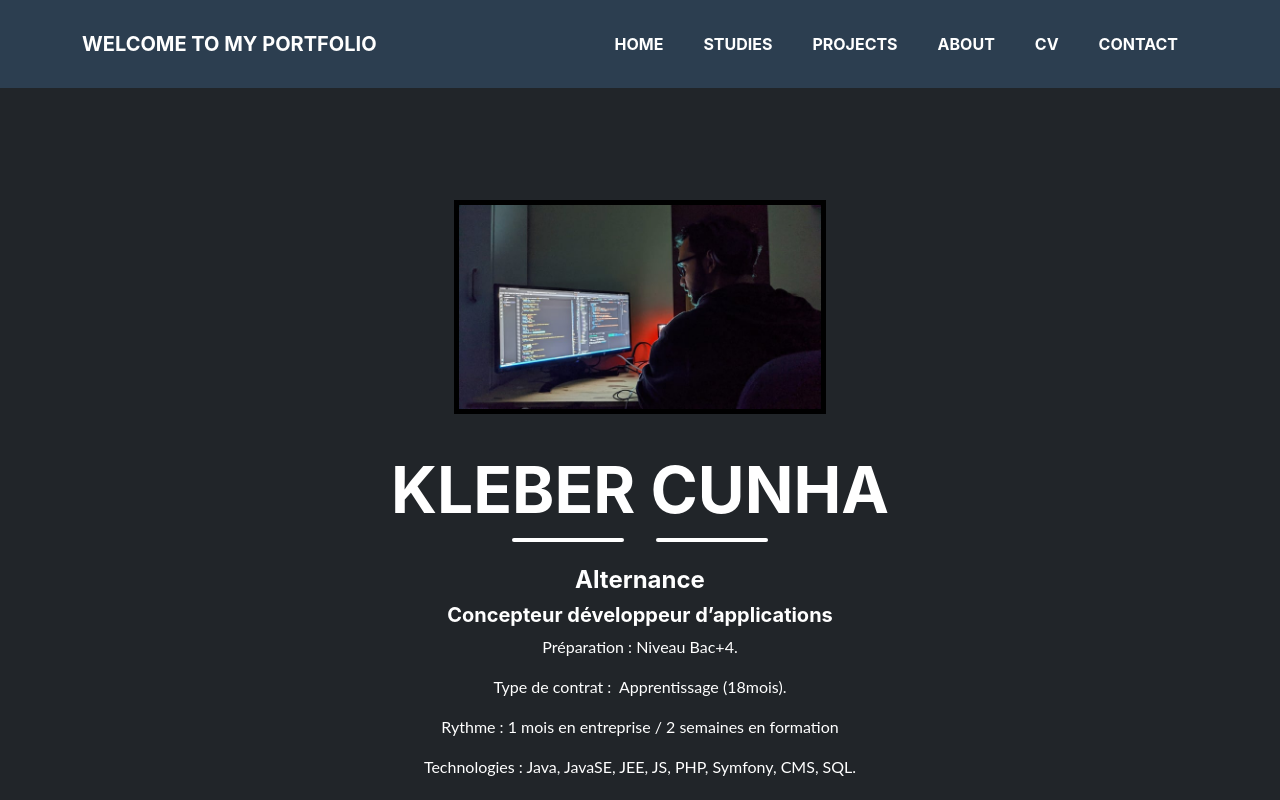
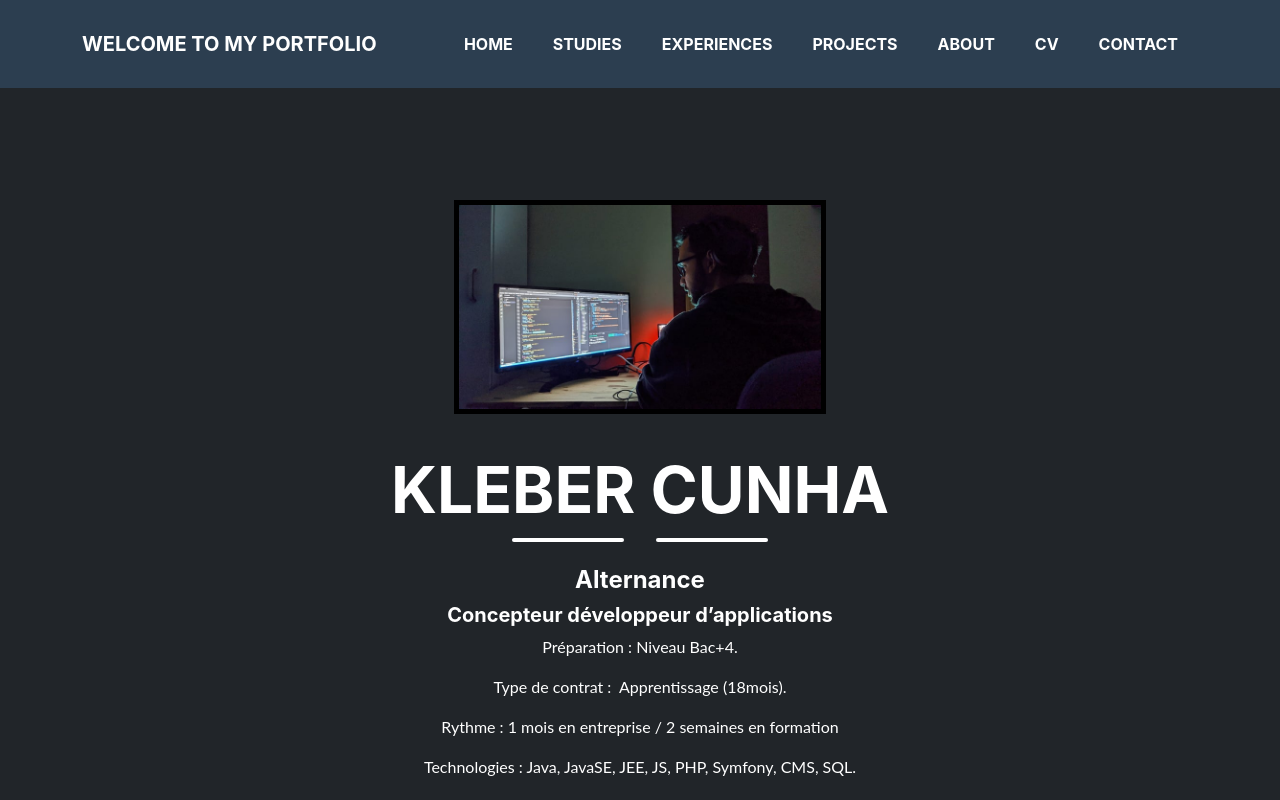
Before and after one commit to kleberkunha/pt, a React (Create React App) app: page / in a window 1280 px wide. Shown: the top 800 px of the page. Built offline with nearby package versions, Linux system fonts and the light colour scheme.

Commit message:
add new button to navbar

```diff
--- a/src/Components/Header/navbar.html.jsx
+++ b/src/Components/Header/navbar.html.jsx
@@ -16,6 +16,7 @@
                         <ul className="navbar-nav ms-auto">
                             <li className="nav-item mx-0 mx-lg-1"><Link smooth to="#top-section" className="nav-link py-3 px-0 px-lg-3 rounded" href="#masthead-heading">Home</Link></li>
                             <li className="nav-item mx-0 mx-lg-1"><Link smooth to="#studies" className="nav-link py-3 px-0 px-lg-3 rounded" href="#about">Studies</Link></li>
+                            <li className="nav-item mx-0 mx-lg-1"><Link smooth to="#experiences" className="nav-link py-3 px-0 px-lg-3 rounded" href="#experiences">Experiences</Link></li>
                             <li className="nav-item mx-0 mx-lg-1"><Link smooth to="#projects" className="nav-link py-3 px-0 px-lg-3 rounded" href="#contact">Projects</Link></li>
                             <li className="nav-item mx-0 mx-lg-1"><Link smooth to="#about" className="nav-link py-3 px-0 px-lg-3 rounded" href="#contact">About</Link></li>
                             <li className="nav-item mx-0 mx-lg-1"><a to="#" className="nav-link py-3 px-0 px-lg-3 rounded" href="https://www.mediafire.com/file/7vtyzpcxmguzd5z/CV_Kleber_da_Cunha_2023.pdf/file" target="_blank" rel="noreferrer">CV</a></li>
```
